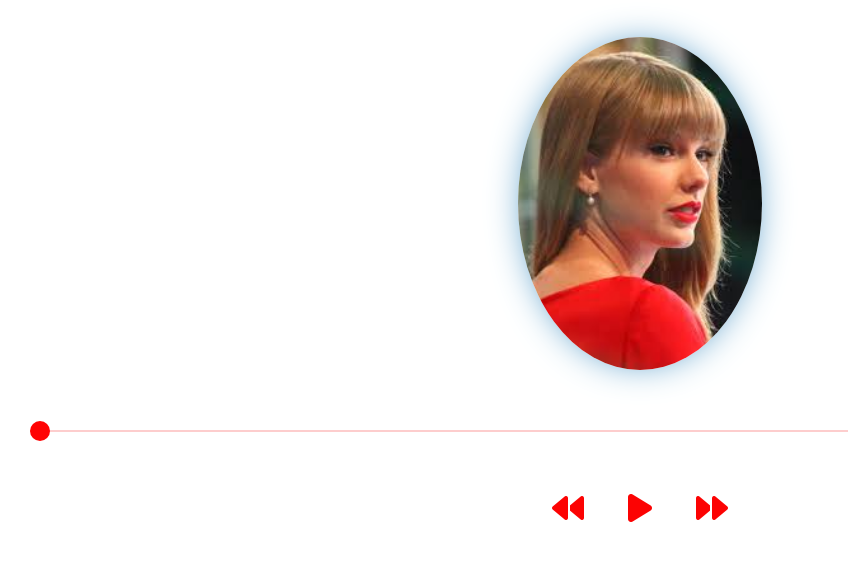
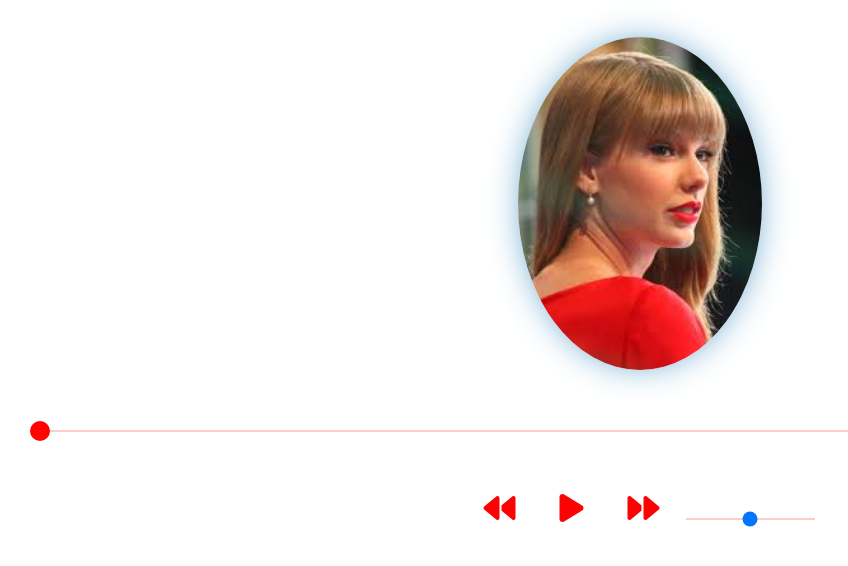
Before and after one commit to rezaa1990/https---github.com-rezaa1990-musicplayer, a plain HTML site: page index.html in a window 1280 px wide. Shown: the part 204-770 px from the top of the page, without its empty margins (0-848 px from the left). Drawn offline with Linux system fonts and the light colour scheme.

Commit message:
volume button added and activated

```diff
--- a/index.html
+++ b/index.html
@@ -15,6 +15,7 @@
         <i id="pre-btn" class="fas fa-backward"></i>
         <i id="play-btn" class="fas fa-play"></i>
         <i id="next-btn" class="fas fa-forward"></i>
+        <input id="volume-btn" type="range" min="0" max="100" value="50">
     </div>
     <script src="./script.js"></script>
 </body>
--- a/script.js
+++ b/script.js
@@ -24,6 +24,7 @@ let nextBtn = document.querySelector("#next-btn")
 let preBtn = document.querySelector("#pre-btn")
 let musicCover = document.querySelector("#music-cover")
 let musicName = document.querySelector("#music-name")
+let volumeBtn = document.querySelector("#volume-btn")
 
 
 let currentMusic = 0;
@@ -32,6 +33,9 @@ musicCover.src = musics[currentMusic].cover
 musicName.innerText = musics[currentMusic].name
 
 
+volumeBtn.addEventListener("input", (e)=>{
+    audio.volume = volumeBtn.value / 100
+})
 
 audio.addEventListener("canplay" , (e)=>{
     range.max = audio.duration
--- a/style.css
+++ b/style.css
@@ -1,4 +1,4 @@
-/* میان‌گذاری تمام المنت‌ها به وسط صفحه */
+
 body {
     display: flex;
     flex-direction: column;
@@ -54,3 +54,10 @@ body {
     color: rgb(252, 3, 3);
     cursor: pointer;
   }
+
+  #volume-btn{
+    height: 2px;
+    appearance: none;
+    background-color: rgba(243, 9, 9, 0.2);
+    cursor: pointer;
+  }
```
